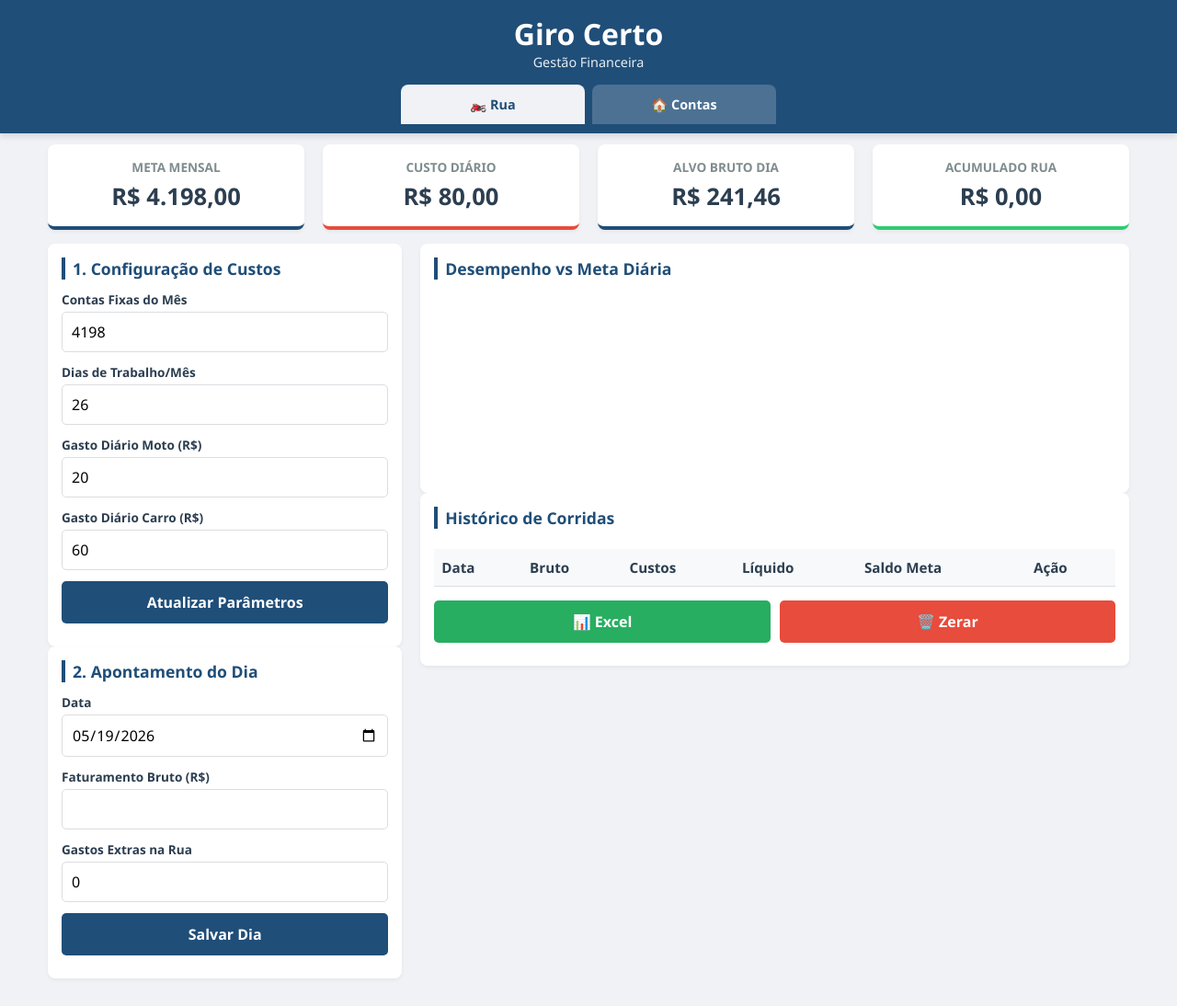
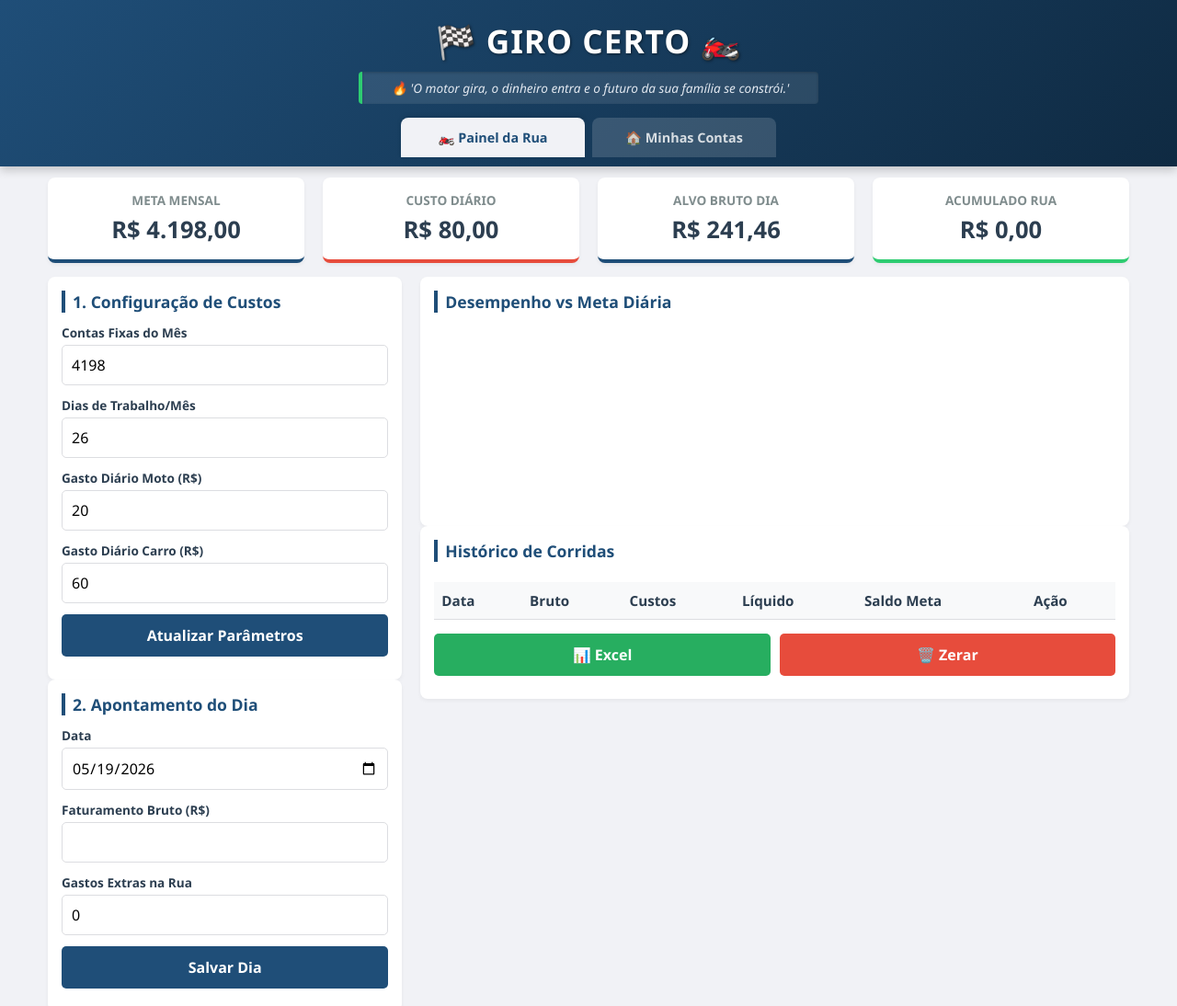
Before and after one commit to pedrohenriquemarques720-stack/GiroCerto, a plain HTML site: page index.html in a window 1280 px wide. Shown: the top 1094 px of the page at 92% size. Drawn offline with nearby package versions, Linux system fonts and the light colour scheme.

Commit message:
Update index.html

```diff
--- a/index.html
+++ b/index.html
@@ -20,7 +20,6 @@
             --border: #dcdde1;
         }
 
-        /* Força TODOS os elementos a calcularem a largura baseada na tela total */
         * {
             box-sizing: border-box;
             margin: 0;
@@ -39,18 +38,43 @@
             align-items: center;
         }
 
+        /* HEADER ESTILIZADO E CHAMATIVO */
         header {
-            background-color: var(--primary);
+            background: linear-gradient(135deg, #1f4e78 0%, #0f2a42 100%);
             color: white;
-            padding: 15px 15px 0 15px;
-            box-shadow: 0 4px 6px rgba(0,0,0,0.1);
+            padding: 20px 15px 0 15px;
+            box-shadow: 0 4px 10px rgba(0,0,0,0.2);
             width: 100%;
             text-align: center;
+            position: relative;
         }
 
-        .header-content { margin-bottom: 15px; }
-        .header-content h1 { font-size: 1.5rem; }
-        .header-content p { font-size: 0.9rem; opacity: 0.9; }
+        .header-content h1 {
+            font-size: 1.8rem;
+            font-weight: 800;
+            letter-spacing: 1px;
+            text-transform: uppercase;
+            text-shadow: 1px 1px 3px rgba(0,0,0,0.5);
+            margin-bottom: 2px;
+        }
+
+        /* Frase Motivacional Dinâmica */
+        .motivational-box {
+            background: rgba(255, 255, 255, 0.1);
+            border-left: 4px solid var(--success);
+            padding: 8px 12px;
+            margin: 10px auto 15px auto;
+            border-radius: 4px;
+            max-width: 500px;
+            font-style: italic;
+            font-size: 0.85rem;
+            color: #e2e8f0;
+            display: flex;
+            align-items: center;
+            justify-content: center;
+            gap: 8px;
+            box-shadow: inset 0 1px 3px rgba(0,0,0,0.2);
+        }
 
         .tabs {
             display: flex;
@@ -60,9 +84,9 @@
         }
 
         .tab-btn {
-            background-color: rgba(255,255,255,0.2);
+            background-color: rgba(255,255,255,0.15);
             border: none;
-            color: white;
+            color: rgba(255, 255, 255, 0.8);
             padding: 12px 10px;
             border-radius: 8px 8px 0 0;
             font-size: 0.9rem;
@@ -76,9 +100,9 @@
         .tab-btn.active {
             background-color: #f1f2f6;
             color: var(--primary);
+            box-shadow: 0 -2px 5px rgba(0,0,0,0.1);
         }
 
-        /* Ajustado para ocupar 100% sem folgas nas laterais no celular */
         .container {
             width: 100%;
             max-width: 1200px;
@@ -89,7 +113,6 @@
         .tab-content.active { display: block; animation: fadeIn 0.3s; }
         @keyframes fadeIn { from { opacity: 0; } to { opacity: 1; } }
 
-        /* Grid de cartões ocupando toda a largura perfeitamente */
         .kpi-grid {
             display: grid;
             grid-template-columns: repeat(2, 1fr);
@@ -122,7 +145,6 @@
             width: 100%;
         }
 
-        /* Painéis ocupando 100% de largura */
         .panel {
             background: white;
             padding: 15px;
@@ -156,9 +178,8 @@
         .tag-veiculo { background-color: #e67e22; }
         .tag-pessoal { background-color: #9b59b6; }
 
-        /* Ajuste do layout para telas maiores (computador) */
         @media(min-width: 768px) {
-            .header-content h1 { font-size: 2rem; }
+            .header-content h1 { font-size: 2.2rem; }
             .kpi-grid { grid-template-columns: repeat(4, 1fr); gap: 20px; }
             .kpi-card p { font-size: 1.6rem; }
             .kpi-card h3 { font-size: 0.85rem; }
@@ -172,12 +193,15 @@
 
     <header>
         <div class="header-content">
-            <h1>Giro Certo</h1>
-            <p>Gestão Financeira</p>
+            <h1>🏁 Giro Certo 🏍️</h1>
+            <!-- Box de Frase que atualiza sozinha -->
+            <div class="motivational-box" id="frase-motivacional">
+                ⚡ 🧠 "Mente firme, piloto seguro. A meta do dia te espera!"
+            </div>
         </div>
         <div class="tabs">
-            <button class="tab-btn active" onclick="mudarAba('dashboard')">🏍️ Rua</button>
-            <button class="tab-btn" onclick="mudarAba('contabilidade')">🏠 Contas</button>
+            <button class="tab-btn active" onclick="mudarAba('dashboard')">🏍️ Painel da Rua</button>
+            <button class="tab-btn" onclick="mudarAba('contabilidade')">🏠 Minhas Contas</button>
         </div>
     </header>
 
@@ -354,6 +378,20 @@
 </div>
 
 <script>
+    // LISTA DE FRASES MOTIVACIONAIS PARA QUEM É DA RUA
+    const frases = [
+        "⚡ 'Acelera com juízo! Cada entrega te deixa mais perto da meta.'",
+        "🎯 'Foco na meta diária, o tanque tá cheio e o bolso vai encher!'",
+        "🛡️ 'Pilote com segurança. Alguém te espera em casa com o sorriso no rosto.'",
+        "💰 'Faturamento é vaidade, o lucro líquido é a realidade. Controle tudo!'",
+        "🚀 'Nenhum asfalto é duro demais para quem sabe onde quer chegar.'",
+        "🛣️ 'Devagar e sempre, cada corrida paga uma conta da sua vitória!'",
+        "🔥 'O motor gira, o dinheiro entra e o futuro da sua família se constrói.'"
+    ];
+
+    // Sorteia uma frase ao carregar
+    document.getElementById('frase-motivacional').innerText = frases[Math.floor(Math.random() * frases.length)];
+
     function mudarAba(abaId) {
         document.querySelectorAll('.tab-btn').forEach(btn => btn.classList.remove('active'));
         document.querySelectorAll('.tab-content').forEach(tab => tab.classList.remove('active'));
```
